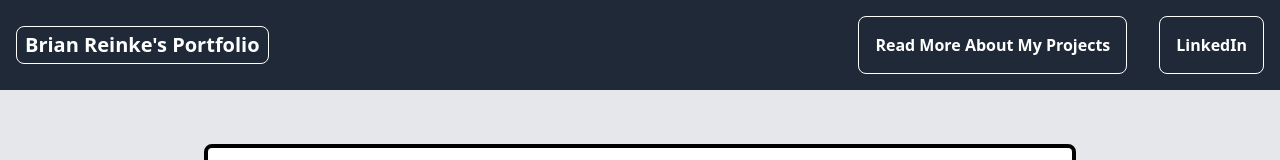
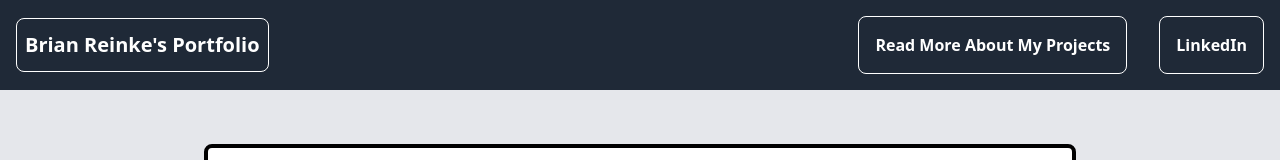
Before and after one commit to breinke27/brian-vue-portfolio, a Vue app: page / in a window 1280 px wide. Shown: the top 160 px of the page. Built offline with nearby package versions, Linux system fonts and the light colour scheme.

Commit message:
buttton same size

```diff
--- a/src/views/Banner.vue
+++ b/src/views/Banner.vue
@@ -7,7 +7,7 @@ const route = useRoute();
 
 <template>
   <div class="bg-gray-800 text-white py-4 w-full fixed top-0 left-0 flex justify-between items-center">
-    <span class="font-bold text-xl ml-4 border border-white rounded-lg px-2 py-1">
+    <span class="font-bold text-xl ml-4 border border-white rounded-lg px-2 py-3">
       Brian Reinke's Portfolio
     </span>
     <div class="flex items-center">
```
